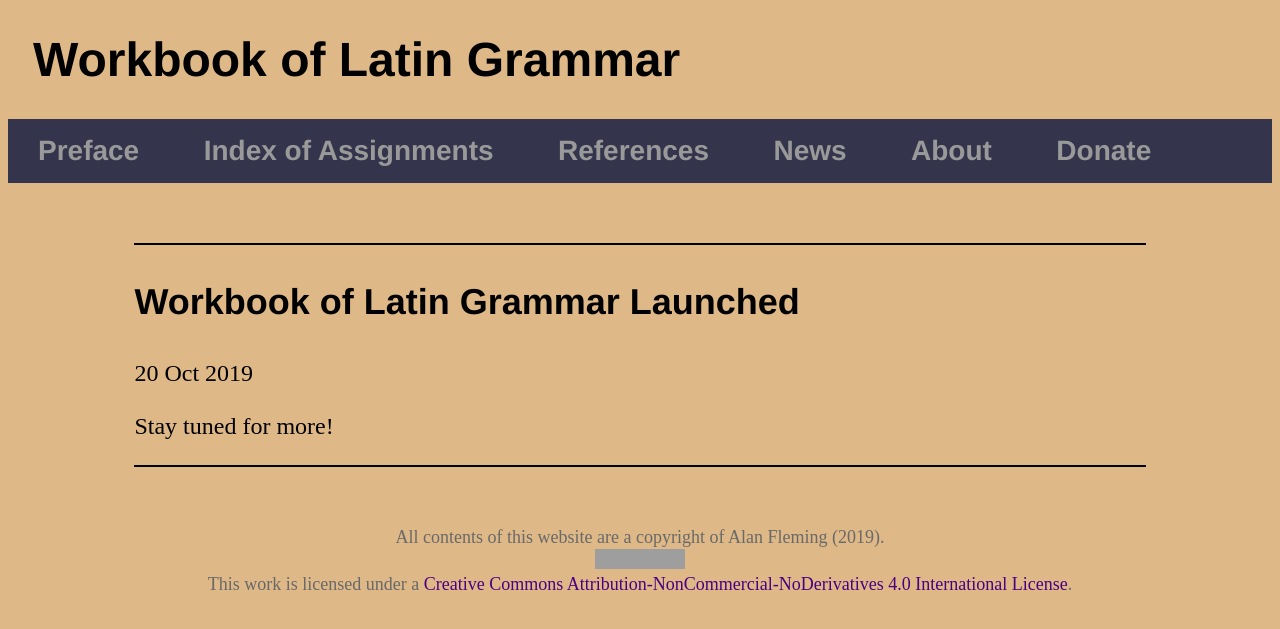
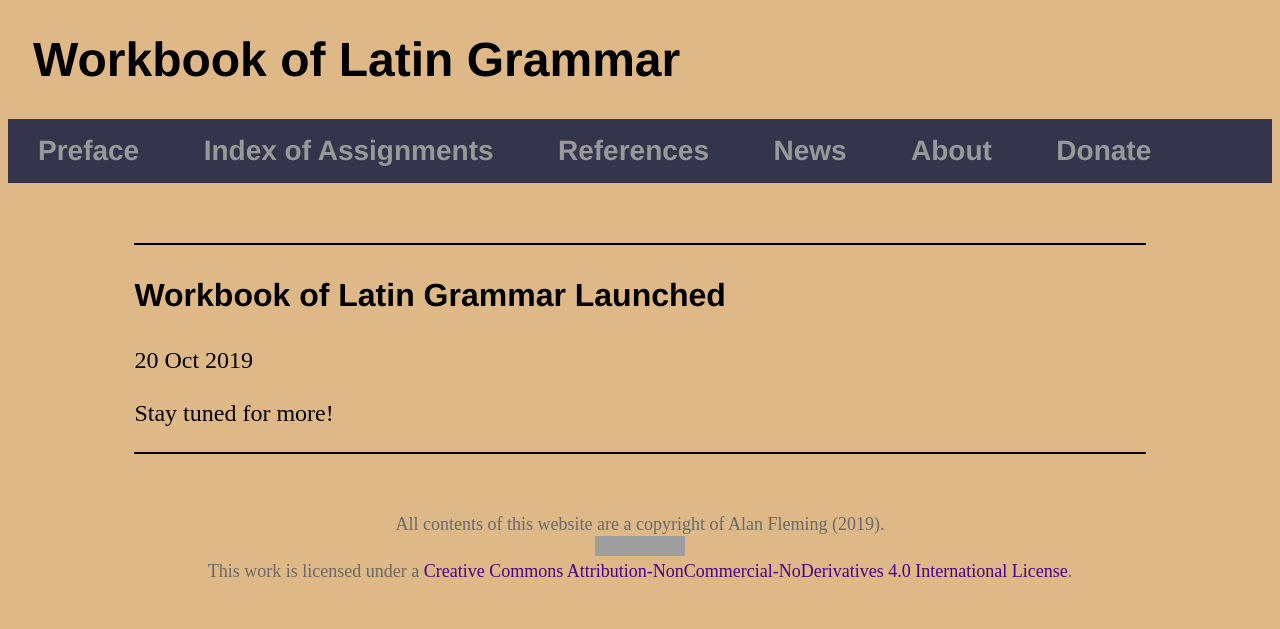
Before and after one commit to AlanCFleming82/AlanCFleming82.github.io, a Jekyll site: the page built from _posts/2019-11-10-latin-workbook-launched.md, in a window 1280 px wide. Shown: the top 629 px of the page. Built offline with Jekyll 4.4.1, drawn with Linux system fonts in a browser that asks for light colours; grey boxes are pictures that could not be loaded.

Commit message:
Update main.css

```diff
--- a/css/main.css
+++ b/css/main.css
@@ -119,7 +119,7 @@ main {
   }
 
   h3 {
-    font-size: 2.25em;
+    font-size: 2em;
 	font-family:'Helvetica', 'Arial', 'Sans-Serif';
 	}
 
```
